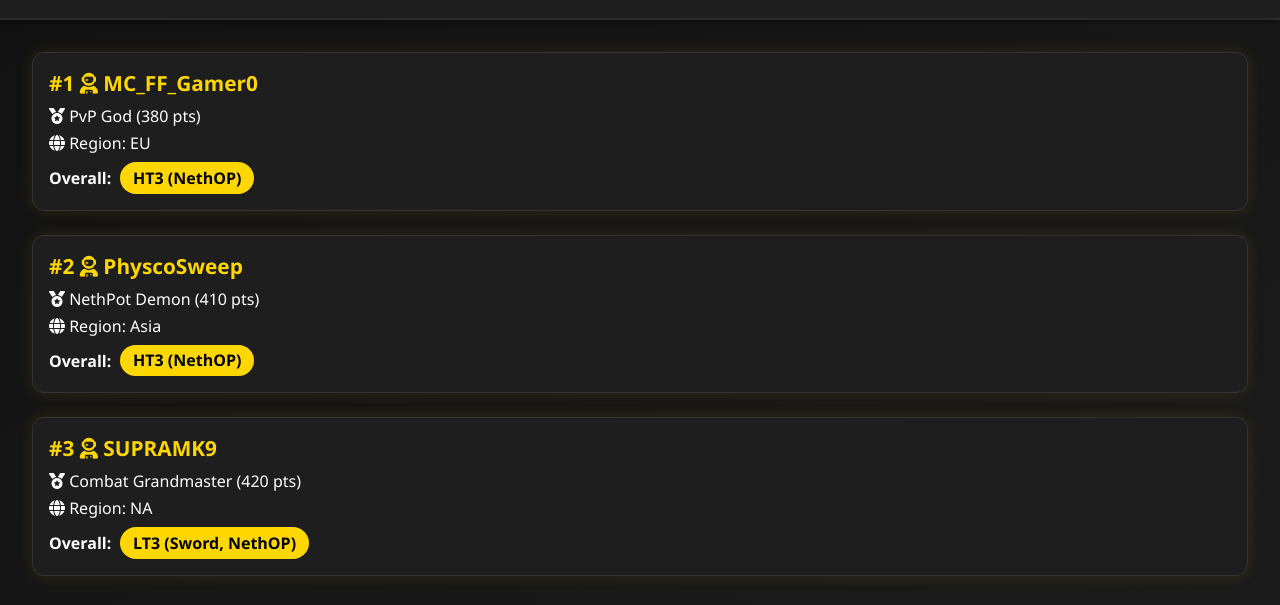
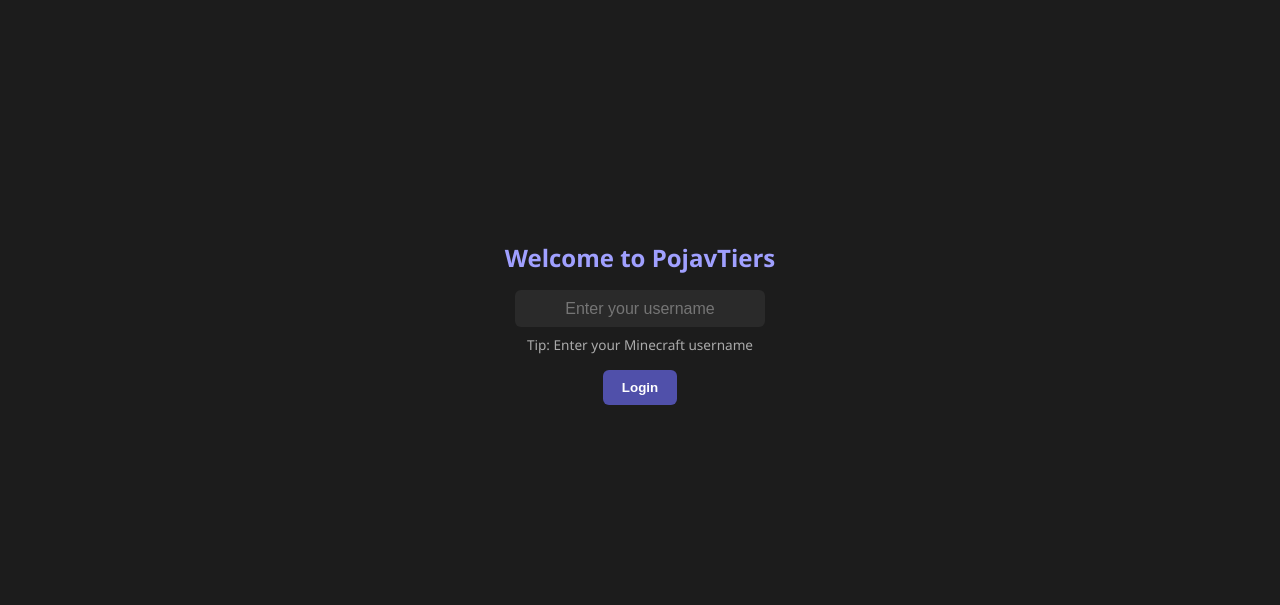
Before and after one commit to SUPRAMK45/asiapojavtierlist, a plain HTML site: page index.html in a window 1280 px wide. Shown: the part 87-692 px from the top of the page. Drawn offline with Linux system fonts and the light colour scheme.

Commit message:
Add files via upload

```diff
--- a/index.html
+++ b/index.html
@@ -2,121 +2,310 @@
 <html lang="en">
 <head>
   <meta charset="UTF-8" />
-  <meta name="viewport" content="width=device-width, initial-scale=1.0" />
+  <meta name="viewport" content="width=device-width, initial-scale=1.0"/>
   <title>PojavTierList</title>
-  <link rel="icon" href="pojav.png" type="image/png">
-  <link href="https://cdnjs.cloudflare.com/ajax/libs/font-awesome/6.4.0/css/all.min.css" rel="stylesheet">
+  <link rel="icon" href="pojav.png" type="image/png" />
+  <link href="https://cdnjs.cloudflare.com/ajax/libs/font-awesome/6.4.0/css/all.min.css" rel="stylesheet" />
   <style>
+    * { box-sizing: border-box; }
+
     body {
       margin: 0;
-      font-family: 'Segoe UI', Tahoma, Geneva, Verdana, sans-serif;
-      background: linear-gradient(to bottom right, #111, #1c1c1c);
-      color: #fff;
+      font-family: 'Segoe UI', sans-serif;
+      color: #e0e0e0;
+      overflow-x: hidden;
+      background: linear-gradient(270deg, #2c2f33, #3a3d40, #2b2d42, #373c44);
+      background-size: 800% 800%;
+      animation: slowBG 30s ease infinite;
     }
+
+    @keyframes slowBG {
+      0% { background-position: 0% 50%; }
+      50% { background-position: 100% 50%; }
+      100% { background-position: 0% 50%; }
+    }
+
+    /* Floating Particles */
+    .particles {
+      position: fixed;
+      top: 0; left: 0;
+      width: 100%; height: 100%;
+      z-index: 0;
+      background-image: radial-gradient(#ffffff10 1px, transparent 1px);
+      background-size: 40px 40px;
+      pointer-events: none;
+      animation: moveParticles 60s linear infinite;
+    }
+
+    @keyframes moveParticles {
+      from { background-position: 0 0; }
+      to { background-position: 1000px 1000px; }
+    }
+
     header {
-      background-color: #1f1f1f;
-      padding: 1rem;
+      background-color: rgba(20, 20, 20, 0.85);
+      padding: 1rem 2rem;
       display: flex;
       justify-content: space-between;
       align-items: center;
-      border-bottom: 2px solid #2a2a2a;
-      box-shadow: 0 2px 8px rgba(0,0,0,0.4);
+      border-bottom: 2px solid #444;
+      position: sticky;
+      top: 0;
+      z-index: 10;
     }
+
     header h1 {
-      font-size: 1.7rem;
-      color: gold;
+      font-size: 1.6rem;
+      color: #a0a0ff;
       display: flex;
       align-items: center;
       gap: 0.5rem;
     }
-    nav#mode-nav {
+
+    header img {
+      width: 36px;
+      height: 36px;
+      border-radius: 8px;
+    }
+
+    .profile { position: relative; }
+
+    .profile button {
+      background: #2c2f33;
+      color: #ddd;
+      border: 1px solid #444;
+      padding: 0.4rem 1rem;
+      border-radius: 10px;
+      cursor: pointer;
+    }
+
+    .dropdown {
+      position: absolute;
+      top: 110%;
+      right: 0;
+      background-color: #222;
+      border: 1px solid #555;
+      border-radius: 8px;
+      display: none;
+      flex-direction: column;
+      overflow: hidden;
+      z-index: 20;
+    }
+
+    .dropdown a {
+      color: white;
+      text-decoration: none;
+      padding: 0.6rem 1rem;
+      border-bottom: 1px solid #444;
+    }
+
+    .dropdown a:hover {
+      background-color: #333;
+    }
+
+    .search-bar {
       display: flex;
+      justify-content: center;
+      margin: 1rem 0;
+    }
+
+    .search-bar input {
+      padding: 0.5rem;
+      border: 1px solid #444;
+      background-color: #222;
+      color: white;
+      border-radius: 6px;
+      width: 250px;
+      text-align: center;
+    }
+
+    #mode-nav {
+      display: flex;
+      flex-wrap: wrap;
+      justify-content: center;
       gap: 0.5rem;
-      flex-wrap: wrap;
+      margin-bottom: 1.5rem;
     }
-    nav#mode-nav button {
-      background-color: #2a2a2a;
-      border: none;
-      color: white;
-      padding: 0.5rem 1rem;
-      border-radius: 6px;
+
+    #mode-nav button {
+      background-color: #2d2d2d;
+      border: 1px solid #555;
+      color: #ccc;
+      padding: 0.4rem 1rem;
+      border-radius: 20px;
+      font-weight: bold;
+      transition: 0.3s;
       cursor: pointer;
-      transition: all 0.3s ease;
-      font-weight: bold;
-      display: flex;
-      align-items: center;
-      gap: 0.5rem;
     }
-    nav#mode-nav button:hover {
+
+    #mode-nav button:hover {
       background-color: #444;
       transform: scale(1.05);
     }
-    main#leaderboard-container {
-      padding: 2rem;
+
+    main {
       display: grid;
-      gap: 1.5rem;
+      gap: 1.2rem;
+      max-width: 1000px;
+      margin: auto;
+      padding: 1rem;
+      z-index: 1;
+      position: relative;
     }
+
     .card {
-      background-color: #1e1e1e;
-      border-radius: 12px;
+      background-color: #202225;
       padding: 1rem;
-      border: 1px solid #333;
-      box-shadow: 0 0 15px rgba(255, 215, 0, 0.1);
+      border-radius: 16px;
+      border: 2px solid #2e2e2e;
+      box-shadow: 0 0 20px rgba(0, 0, 0, 0.25);
       transition: transform 0.2s ease;
     }
+
     .card:hover {
       transform: translateY(-5px);
-      box-shadow: 0 0 25px rgba(255, 215, 0, 0.25);
+      box-shadow: 0 0 20px rgba(160, 160, 255, 0.2);
     }
+
     .card h3 {
-      margin: 0 0 0.5rem 0;
-      font-size: 1.3rem;
-      color: #ffd700;
+      margin: 0 0 0.5rem;
     }
-    .card p {
-      margin: 0.3rem 0;
+
+    .tier-badge {
+      display: inline-block;
+      padding: 0.3rem 0.8rem;
+      border-radius: 999px;
+      font-weight: bold;
+      margin-top: 0.5rem;
+      background-color: #666;
+      color: white;
     }
-    .tier-badges {
-      margin-top: 0.5rem;
+
+    .tier-gold { background-color: #b5a642; color: black; }
+    .tier-silver { background-color: #888; color: black; }
+    .tier-bronze { background-color: #a06a3d; color: black; }
+
+    footer {
+      text-align: center;
+      padding: 1.5rem;
+      background-color: rgba(0, 0, 0, 0.6);
+      font-size: 0.9rem;
+      border-top: 2px solid #333;
+      position: relative;
+      z-index: 1;
     }
-    .tier-badges span {
-      background-color: #ffd700;
-      color: #000;
-      padding: 0.3rem 0.8rem;
-      border-radius: 50px;
-      margin-left: 0.3rem;
+
+    .discord-btn {
+      position: fixed;
+      bottom: 20px;
+      right: 20px;
+      background: #5865F2;
+      color: white;
+      padding: 0.8rem 1rem;
+      border-radius: 30px;
+      text-decoration: none;
       font-weight: bold;
-      display: inline-flex;
+      font-size: 1rem;
+      box-shadow: 0 0 15px #5865F2;
+      animation: pulse 2s infinite;
+      z-index: 999;
+    }
+
+    @keyframes pulse {
+      0% { box-shadow: 0 0 15px #5865F2; }
+      50% { box-shadow: 0 0 30px #5865F2; }
+      100% { box-shadow: 0 0 15px #5865F2; }
+    }
+
+    #login-screen {
+      position: fixed;
+      top: 0; left: 0;
+      width: 100vw; height: 100vh;
+      background: #1c1c1c;
+      display: flex;
+      flex-direction: column;
+      justify-content: center;
       align-items: center;
-      gap: 0.4rem;
+      z-index: 10000;
+      text-align: center;
     }
-    footer {
-      background-color: #1f1f1f;
+
+    #login-screen h2 {
+      color: #a0a0ff;
+      margin-bottom: 1rem;
+    }
+
+    #login-screen input {
+      padding: 0.6rem;
+      width: 250px;
+      margin-bottom: 0.5rem;
+      border: none;
+      border-radius: 6px;
+      background: #2a2a2a;
+      color: white;
       text-align: center;
-      padding: 1rem;
-      font-size: 0.9rem;
-      border-top: 2px solid #2a2a2a;
+      font-size: 1rem;
     }
-    .fa-cube { color: #8ecae6; }
-    .fa-heart { color: #e63946; }
-    .fa-flask { color: #ffb703; }
-    .fa-fire { color: #fb8500; }
-    .fa-tree { color: #90be6d; }
-    .fa-sword { color: #f72585; }
-    .fa-hammer { color: #b5179e; }
-    .fa-gavel { color: #7209b7; }
-    .fa-trophy { color: #ffd700; }
+
+    #login-screen .tip {
+      font-size: 0.85rem;
+      color: #aaa;
+      margin-bottom: 1rem;
+    }
+
+    #login-screen button {
+      background: #5050aa;
+      color: white;
+      border: none;
+      padding: 0.6rem 1.2rem;
+      border-radius: 6px;
+      font-weight: bold;
+      cursor: pointer;
+    }
   </style>
 </head>
 <body>
+
+<div class="particles"></div>
+
+<div id="login-screen">
+  <h2>Welcome to PojavTiers</h2>
+  <input type="text" id="loginName" placeholder="Enter your username"/>
+  <div class="tip">Tip: Enter your Minecraft username</div>
+  <button onclick="login()">Login</button>
+</div>
+
 <header>
-    <h1><img src="pojav.png" alt="Logo" width="32" height="32"/> PojavTierList</h1>
+  <h1><img src="pojav.png" alt="Logo"> PojavTierList</h1>
+  <div class="profile">
+    <button onclick="toggleDropdown()">👤 <span id="usernameDisplay">Guest</span></button>
+    <div class="dropdown" id="dropdownMenu">
+      <a href="#" onclick="viewMyTiers()">View My Tiers</a>
+      <a href="#" onclick="logout()">Logout</a>
+    </div>
+  </div>
+</header>
+
+<div class="search-bar">
+  <input type="text" placeholder="Search player..." oninput="searchPlayer(this.value)">
+</div>
+
 <nav id="mode-nav"></nav>
-  </header>
 <main id="leaderboard-container"></main>
-  <footer>© PojavTiers • Made By SUPRAMK9 • Created with ❤️</footer>
+
+<footer>© PojavTiers • Made by SUPRAMK9 • All rights reserved</footer>
+
+<a class="discord-btn" href="https://discord.gg/VKAw9nSd4k" target="_blank">
+  <i class="fab fa-discord"></i> Join Discord
+</a>
 
 <script>
+  const players = [
+    { name: "SUPRAMK9", rank: "Combat Grandmaster", points: 420, region: "NA", tiers: { Sword: "LT3", NethOP: "LT3", Overall: "LT3 (Sword, NethOP)" } },
+    { name: "MC_FF_Gamer0", rank: "PvP God", points: 380, region: "EU", tiers: { NethOP: "HT3", Overall: "HT3 (NethOP)" } },
+    { name: "PhyscoSweep", rank: "NethPot Demon", points: 410, region: "Asia", tiers: { NethOP: "HT3", Overall: "HT3 (NethOP)" } }
+  ];
+
   const modeIcons = {
     "Overall": "fas fa-trophy",
     "Vanilla": "fas fa-cube",
@@ -130,79 +319,95 @@
   };
 
   const modes = Object.keys(modeIcons);
-
-    const players = [
-      {
-        name: "SUPRAMK9",
-        rank: "Combat Grandmaster",
-        points: 420,
-        region: "NA",
-        tiers: { Sword: "LT3", NethOP: "LT3", Overall: "LT3 (Sword, NethOP)" }
-      },
-      {
-        name: "MC_FF_Gamer0",
-        rank: "PvP God",
-        points: 380,
-        region: "EU",
-        tiers: { NethOP: "HT3", Overall: "HT3 (NethOP)" }
-      },
-      {
-        name: "PhyscoSweep",
-        rank: "NethPot Demon",
-        points: 410,
-        region: "Asia",
-        tiers: { NethOP: "HT3", Overall: "HT3 (NethOP)" }
-      }
-    ];
+  let currentUser = null;
 
   function createNav() {
     const nav = document.getElementById("mode-nav");
+    nav.innerHTML = "";
     modes.forEach(mode => {
       const btn = document.createElement("button");
-        btn.innerHTML = `<i class='${modeIcons[mode]}'></i> ${mode}`;
+      btn.innerHTML = `<i class="${modeIcons[mode]}"></i> ${mode}`;
       btn.onclick = () => render(mode);
       nav.appendChild(btn);
     });
   }
 
+  function getTierClass(tier) {
+    if (tier.includes("HT")) return "tier-gold";
+    if (tier.includes("LT")) return "tier-bronze";
+    return "tier-silver";
+  }
+
   function render(mode) {
     const container = document.getElementById("leaderboard-container");
     container.innerHTML = "";
-
-      const tierOrder = ["HT1", "LT1", "HT2", "LT2", "HT3", "LT3", "HT4", "LT4", "HT5", "LT5"];
     const filtered = players.filter(p => p.tiers[mode]);
-      filtered.sort((a, b) => {
-        const getPureTier = val => val.includes("(") ? val.split(" ")[0] : val;
-        return tierOrder.indexOf(getPureTier(a.tiers[mode])) - tierOrder.indexOf(getPureTier(b.tiers[mode]));
-      });
-
-      filtered.forEach((p, index) => {
+    filtered.sort((a, b) => b.points - a.points);
+    filtered.forEach((p, i) => {
+      const tier = p.tiers[mode];
+      const tierClass = getTierClass(tier);
       const card = document.createElement("div");
       card.className = "card";
-        const tierText = p.tiers[mode];
-        let badgeInner = `<span>${tierText}</span>`;
-
-        if (mode === "Overall") {
-          const match = tierText.match(/(HT\d|LT\d) \(([^)]+)\)/);
-          if (match) {
-            const [_, tier, games] = match;
-            const gameModes = games.split(", ");
-            badgeInner = `<span>${tier} (${games})</span>`;
-          }
-        }
-
       card.innerHTML = `
-          <h3>#${index + 1} <i class="fas fa-user-astronaut"></i> ${p.name}</h3>
+        <h3>#${i+1} <i class="fas fa-user-astronaut"></i> ${p.name}</h3>
         <p><i class="fas fa-medal"></i> ${p.rank} (${p.points} pts)</p>
         <p><i class="fas fa-globe"></i> Region: ${p.region}</p>
-          <div class="tier-badges"><strong>${mode}:</strong> ${badgeInner}</div>
+        <div class="tier-badge ${tierClass}">${mode}: ${tier}</div>
       `;
       container.appendChild(card);
     });
   }
 
+  function searchPlayer(name) {
+    name = name.trim().toLowerCase();
+    const container = document.getElementById("leaderboard-container");
+    container.innerHTML = "";
+    const player = players.find(p => p.name.toLowerCase() === name);
+    if (player) {
+      for (let mode in player.tiers) {
+        const tier = player.tiers[mode];
+        const tierClass = getTierClass(tier);
+        const card = document.createElement("div");
+        card.className = "card";
+        card.innerHTML = `
+          <h3><i class="fas fa-user-astronaut"></i> ${player.name}</h3>
+          <p><i class="fas fa-medal"></i> ${player.rank} (${player.points} pts)</p>
+          <p><i class="fas fa-globe"></i> Region: ${player.region}</p>
+          <div class="tier-badge ${tierClass}">${mode}: ${tier}</div>
+        `;
+        container.appendChild(card);
+      }
+    }
+  }
+
+  function toggleDropdown() {
+    const menu = document.getElementById("dropdownMenu");
+    menu.style.display = menu.style.display === "flex" ? "none" : "flex";
+  }
+
+  function login() {
+    const name = document.getElementById("loginName").value.trim();
+    if (!name) return alert("Enter username");
+    currentUser = name;
+    document.getElementById("usernameDisplay").innerText = name;
+    document.getElementById("login-screen").style.display = "none";
+    render("Overall");
+  }
+
+  function logout() {
+    currentUser = null;
+    document.getElementById("usernameDisplay").innerText = "Guest";
+    document.getElementById("leaderboard-container").innerHTML = "";
+    document.getElementById("login-screen").style.display = "flex";
+  }
+
+  function viewMyTiers() {
+    if (!currentUser) return alert("Please login first.");
+    searchPlayer(currentUser);
+  }
+
   createNav();
-    render("Overall");
 </script>
+
 </body>
 </html>
```
Lines whose indentation alone changed are shown as unchanged.
